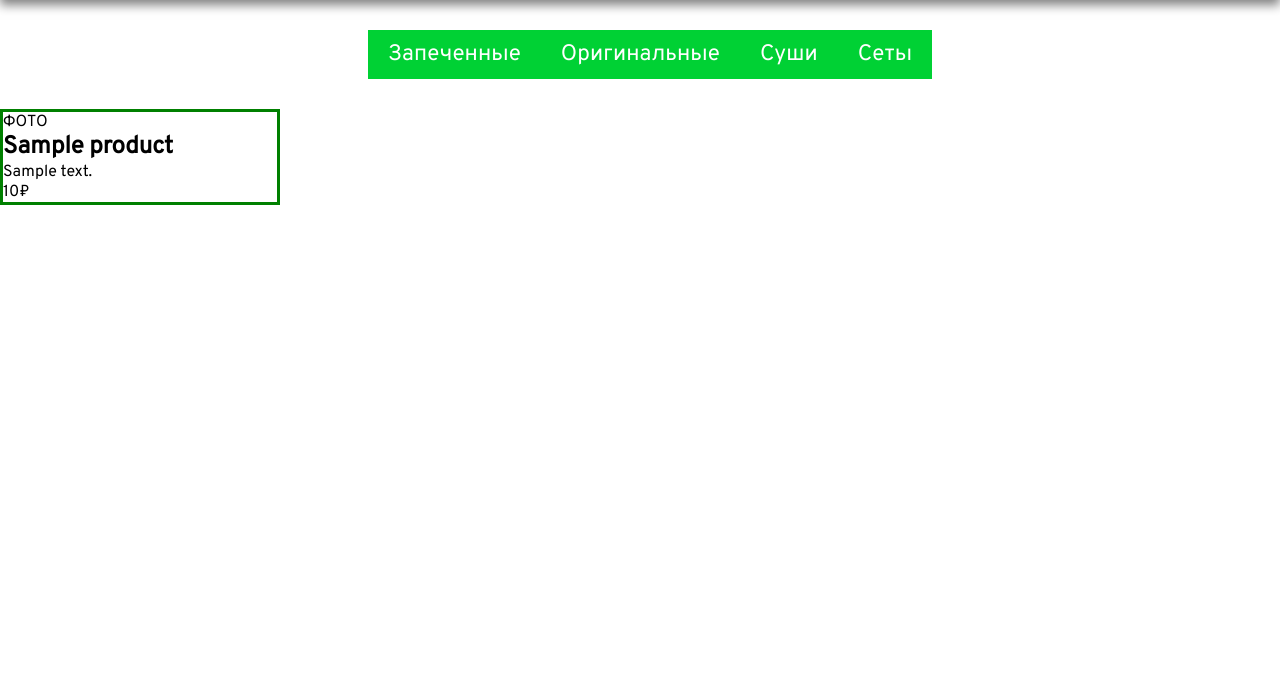
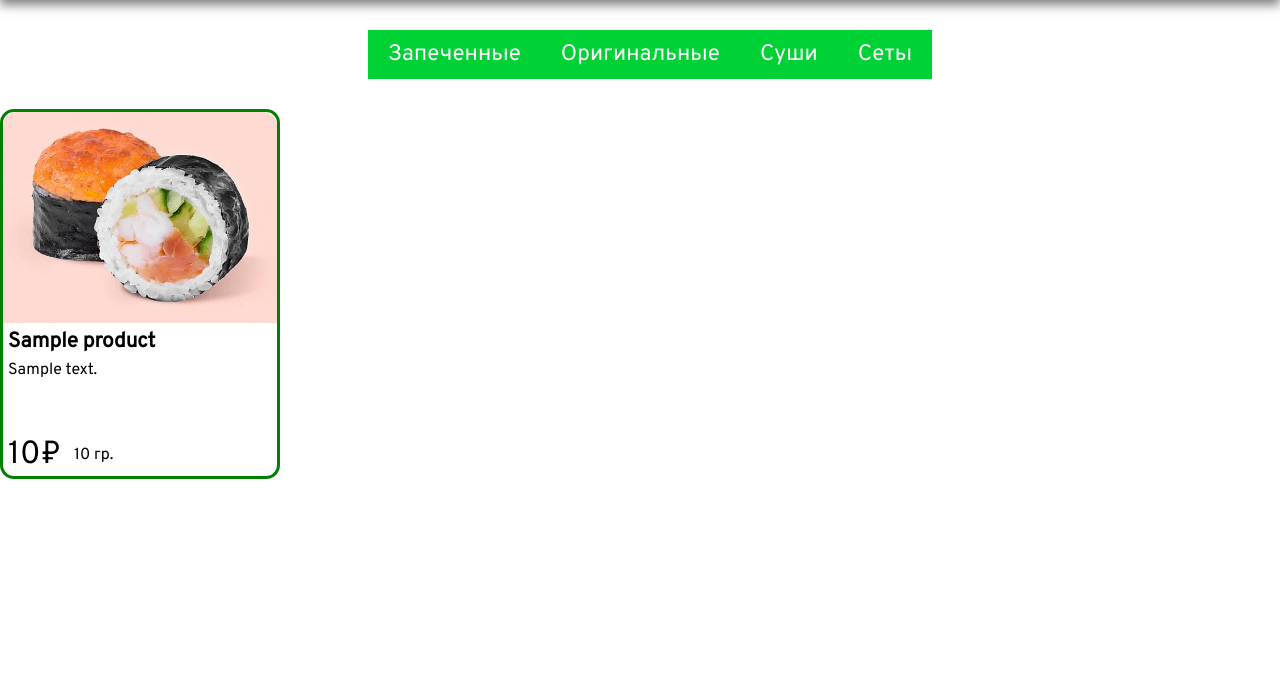
Before and after one commit to booba-magistr/FastAPI, a FastAPI app: template app/templates/index.html in a window 1280 px wide. Shown: the part 70-748 px from the top of the page. Before the commit the page ends 275 px from the top, so only its background shows below. Run offline with FastAPI, Linux system fonts and the light colour scheme; the template is opened without the code that fills it: most values are stand-ins (such as "Sample title", 1, 10 or a date in 2020); parts of the project's set-up code (start-up, migrations or seed data) failed here and were passed over.

Commit message:
add some css styles and updated html file

```diff
--- a/app/static/css/style.css
+++ b/app/static/css/style.css
@@ -71,10 +71,64 @@ li:hover {
     display: grid;
     /* background-color: red; */
     grid-template-columns: repeat(4, 280px);
+    grid-template-rows: repeat(3, 400px);
     justify-content: space-between;
 }
 
 .product {
     border: 3px solid green;
     margin-bottom: 30px;
+    border-radius: 14px;
+    transition: .2s;
 }
+
+.product:hover {
+    scale: 1.05;
+    cursor: pointer;
+    box-shadow: 5px 5px 5px 5px rgba(0, 0, 0, 0.3);
+}
+
+img {
+    border-radius: 14px 14px 0 0;
+    width: 100%;
+}
+
+.card-description {
+    padding-inline: 5px;
+    position: relative;
+    height: 40%;
+}
+
+.card-title {
+    font-size: 1.3em;
+    font-weight: 700;
+    overflow: hidden;
+    text-overflow: ellipsis;
+    display: -webkit-box;
+    -webkit-line-clamp: 2;
+    -webkit-box-orient: vertical;
+}
+
+.card-ingredients {
+    text-align: justify;
+    overflow: hidden;
+    text-overflow: ellipsis;
+    display: -webkit-box;
+    -webkit-line-clamp: 2;
+    -webkit-box-orient: vertical;
+    margin-top: 5px;
+    font-size: 16px;
+}
+
+.weight-price {
+    display: flex;
+    align-items: center;
+    position: absolute;
+    bottom: 0;
+    /* background-color: red; */
+}
+
+.card-price {
+    font-size: 2em;
+    margin-right: 13px;
+}
--- a/app/templates/index.html
+++ b/app/templates/index.html
@@ -29,10 +29,25 @@
         <div class="grid-products">
             {% for product in products %}
             <div class="product">
-                <p>ФОТО</p>
-                <h1>{{ product.name }}</h1>
-                <p>{{ product.description }}</p>
-                <p>{{ product.price }}&#8381;</p>
+                <div class="card-image">
+                    <a href="/products/{{ product.id }}"><img src="/static/images/{{product.id}}.webp" alt=""></a>
+                </div>
+                <div class="card-description">
+                    <div class="card-title">
+                        {{ product.name }}
+                    </div>
+                    <div class="card-ingredients">
+                        {{ product.description }}
+                    </div>
+                    <div class="weight-price">
+                        <div class="card-price">
+                            {{ product.price }}&#8381;
+                        </div>
+                        <div class="card-weigh">
+                            {{ product.weight }} гр.
+                        </div>
+                    </div>
+                </div>
             </div>
             {% endfor %}
         </div>
```
